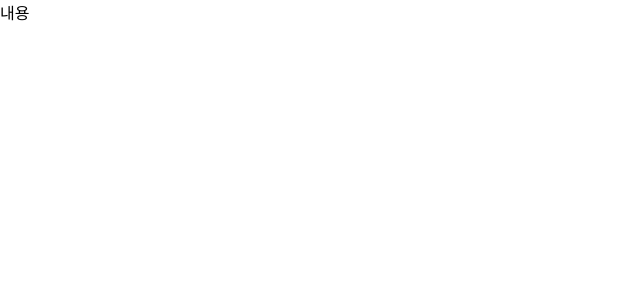
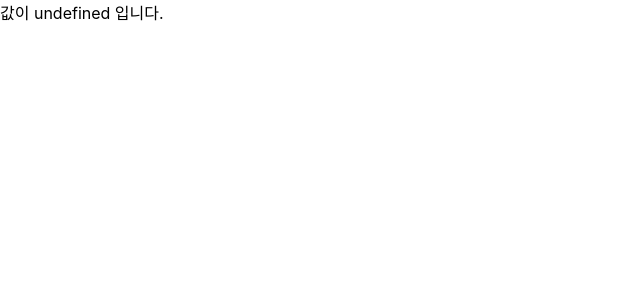
Before and after one commit to seungbeen803/2023ReactStudy, a React (Create React App) app: page / in a window 1280 px wide. Shown: the top 300 px of the page, without its empty margins (0-640 px from the left). Built offline with nearby package versions, Linux system fonts and the light colour scheme.

Commit message:
OR연산자

```diff
--- a/src/App.js
+++ b/src/App.js
@@ -1,8 +1,8 @@
 import './App.css';
 
 function App() {
-  const number = 10;
-  return number && <div> 내용</div>
+  const name = undefined;
+  return name || '값이 undefined 입니다.';
 }
 
 export default App;
```
